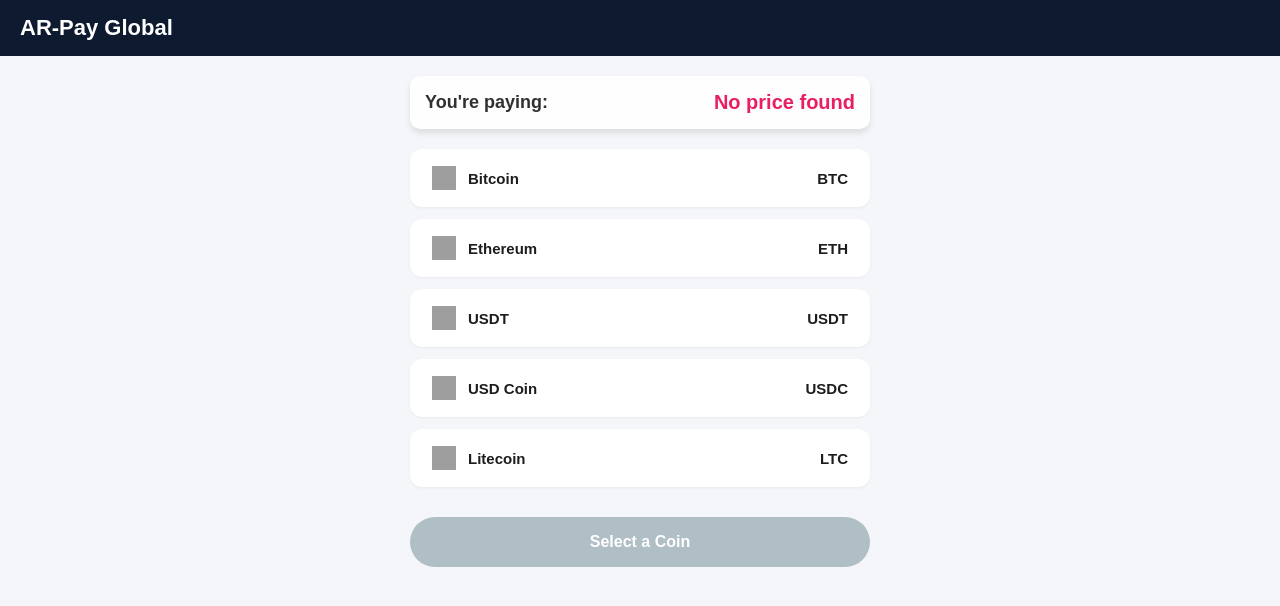
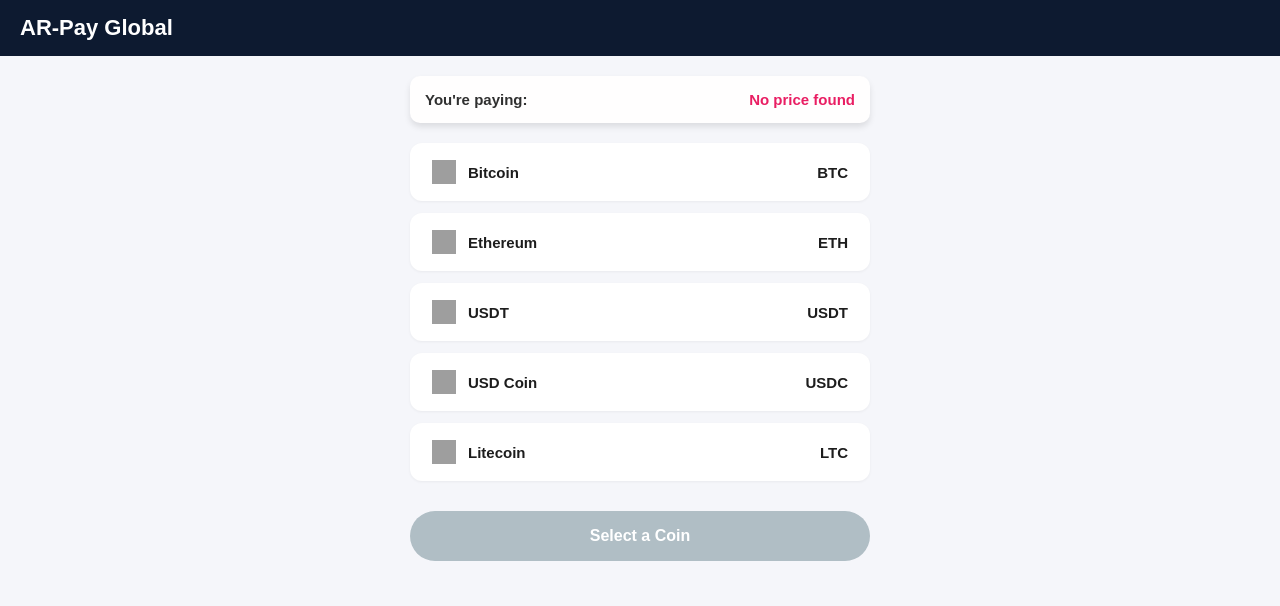
Before and after one commit to TRCTT/o.github.io, a plain HTML site: page BinanceBTCGiftCard-50USD/payment.html in a window 1280 px wide. Drawn offline with Linux system fonts and the light colour scheme; no server answers; grey boxes are pictures that could not be loaded.

Commit message:
Update payment.html

```diff
--- a/BinanceBTCGiftCard-50USD/payment.html
+++ b/BinanceBTCGiftCard-50USD/payment.html
@@ -30,7 +30,7 @@
     }
 
     .pay-info {
-      font-size: 18px;
+      font-size: 15px;
       font-weight: bold;
       color: #303030;
       background-color: #fffefe;
@@ -44,7 +44,7 @@
     }
 
     .pay-info span {
-      font-size: 20px;
+      font-size: 15px;
       color: #e91e63;
       font-weight: bold;
     }
```
